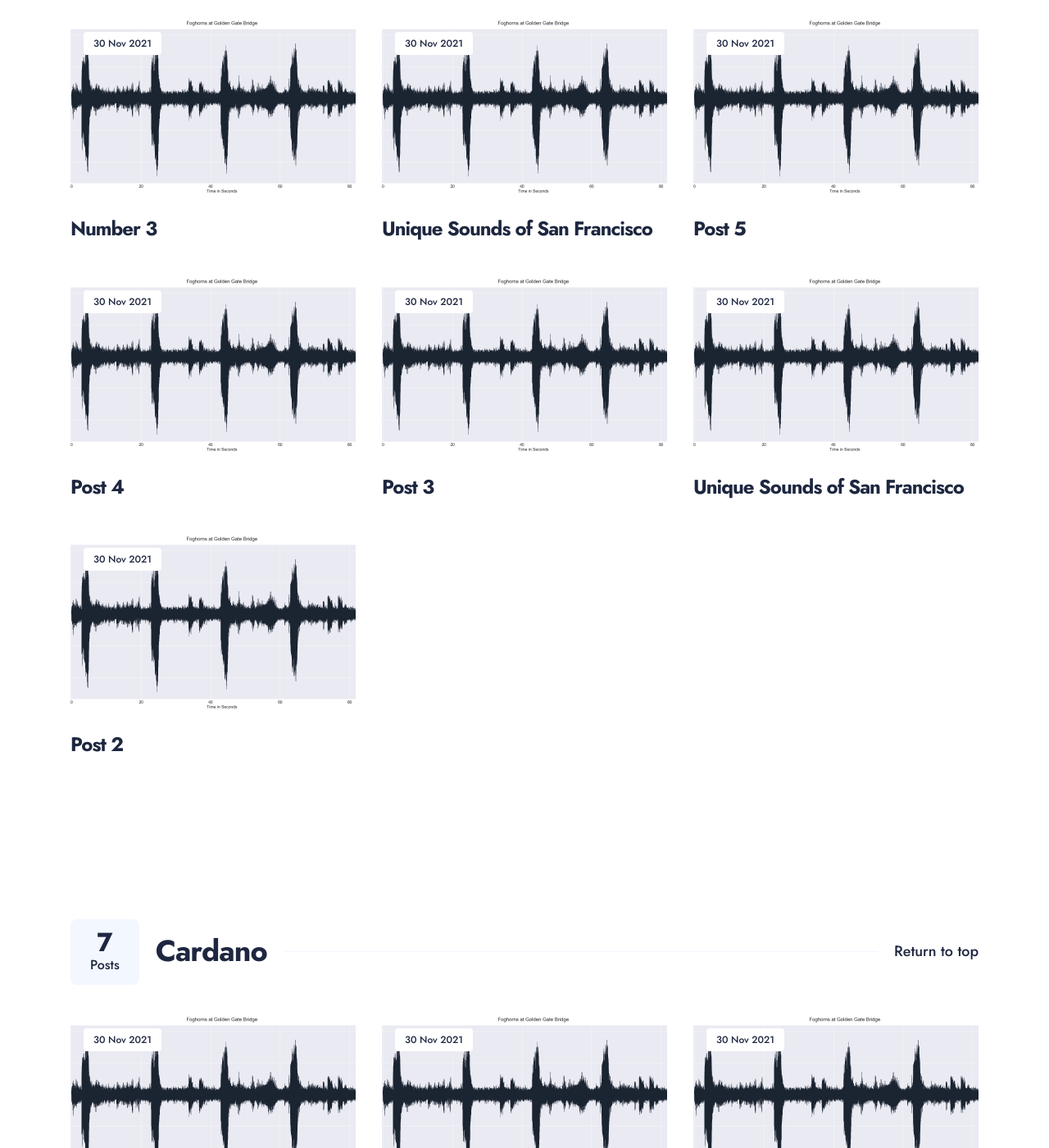
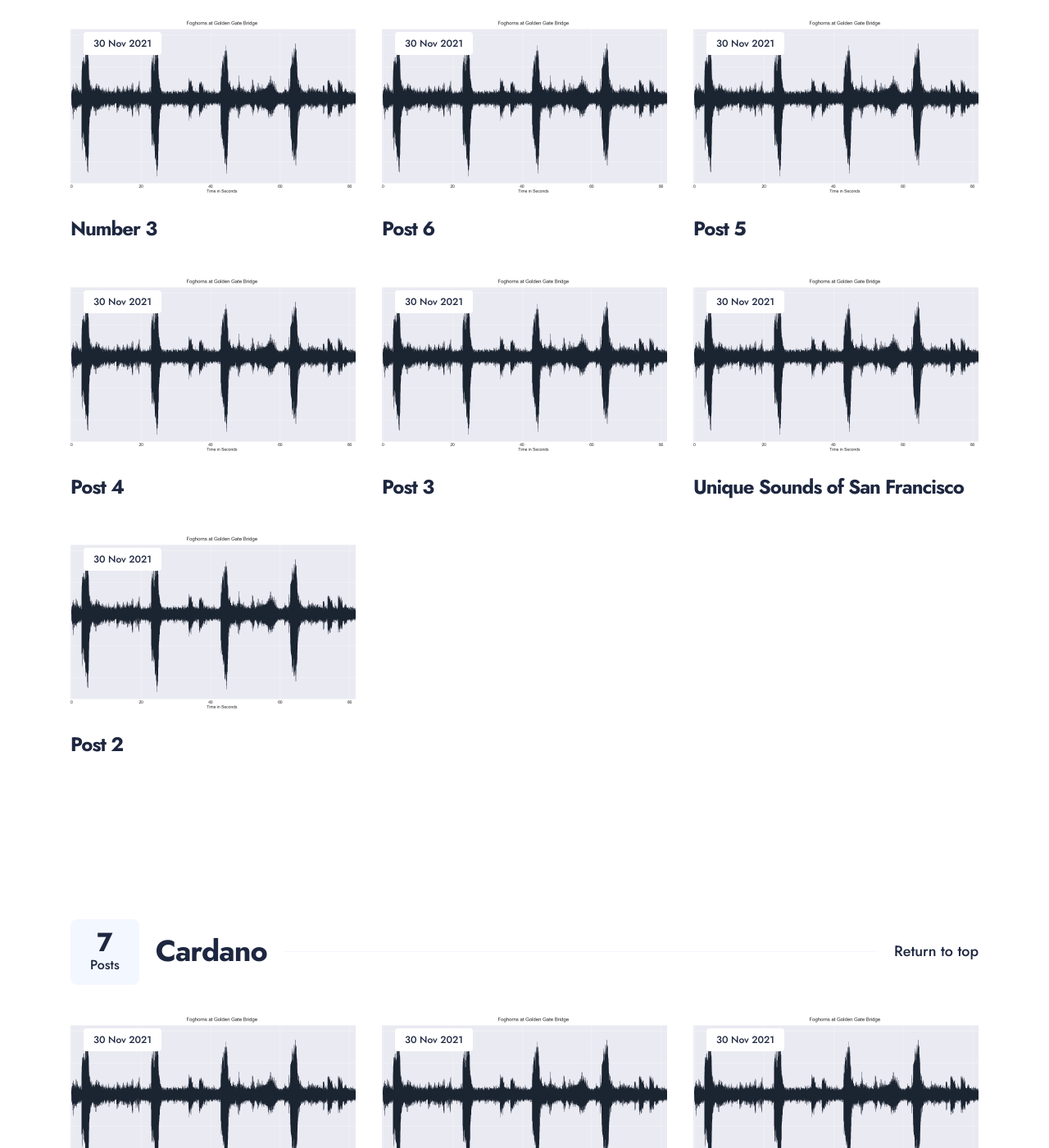
Before and after one commit to vizdotlife/vizdotlife.github.io, a Jekyll site: the page built from _pages/tags.html, in a window 1280 px wide and 1400 px high, scrolled down 641 px. Shown: the whole window at 82% size. Built offline with Jekyll 4.4.1, drawn with Linux system fonts in a browser that asks for light colours; nearby versions of some CDN libraries; some of the changed text lies outside the part shown.

Commit message:
Update 2022-01-01-hello-6.md

```diff
--- a/_posts/2022-01-01-hello-6.md
+++ b/_posts/2022-01-01-hello-6.md
@@ -1,6 +1,6 @@
 ---
 layout: post
-title: Unique Sounds of San Francisco
+title: Post 6
 description:
 date:   2021-11-30 15:01:35 +0300
 image: '/images/posts/unique_sounds/fog-horns-chart-1.png'
```
